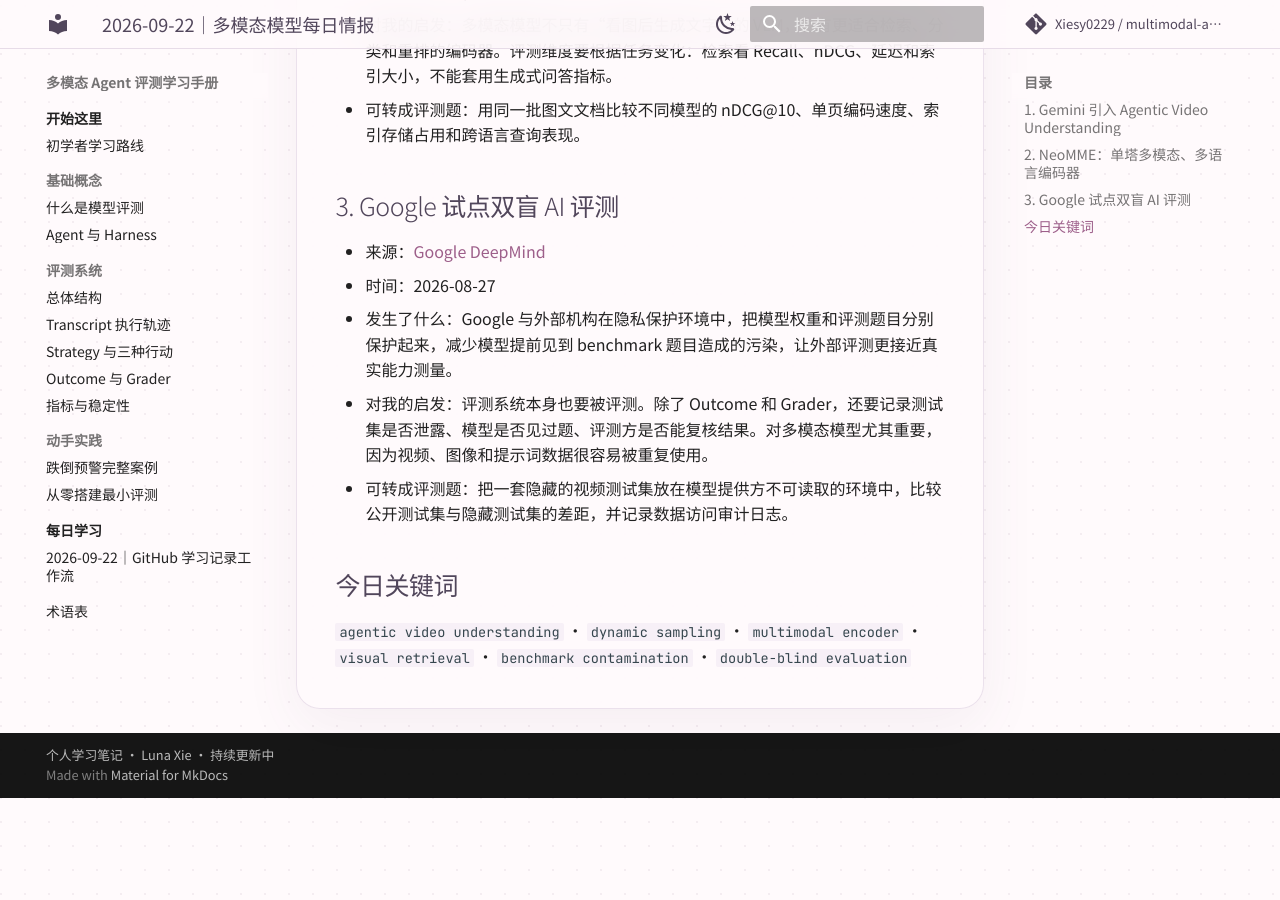
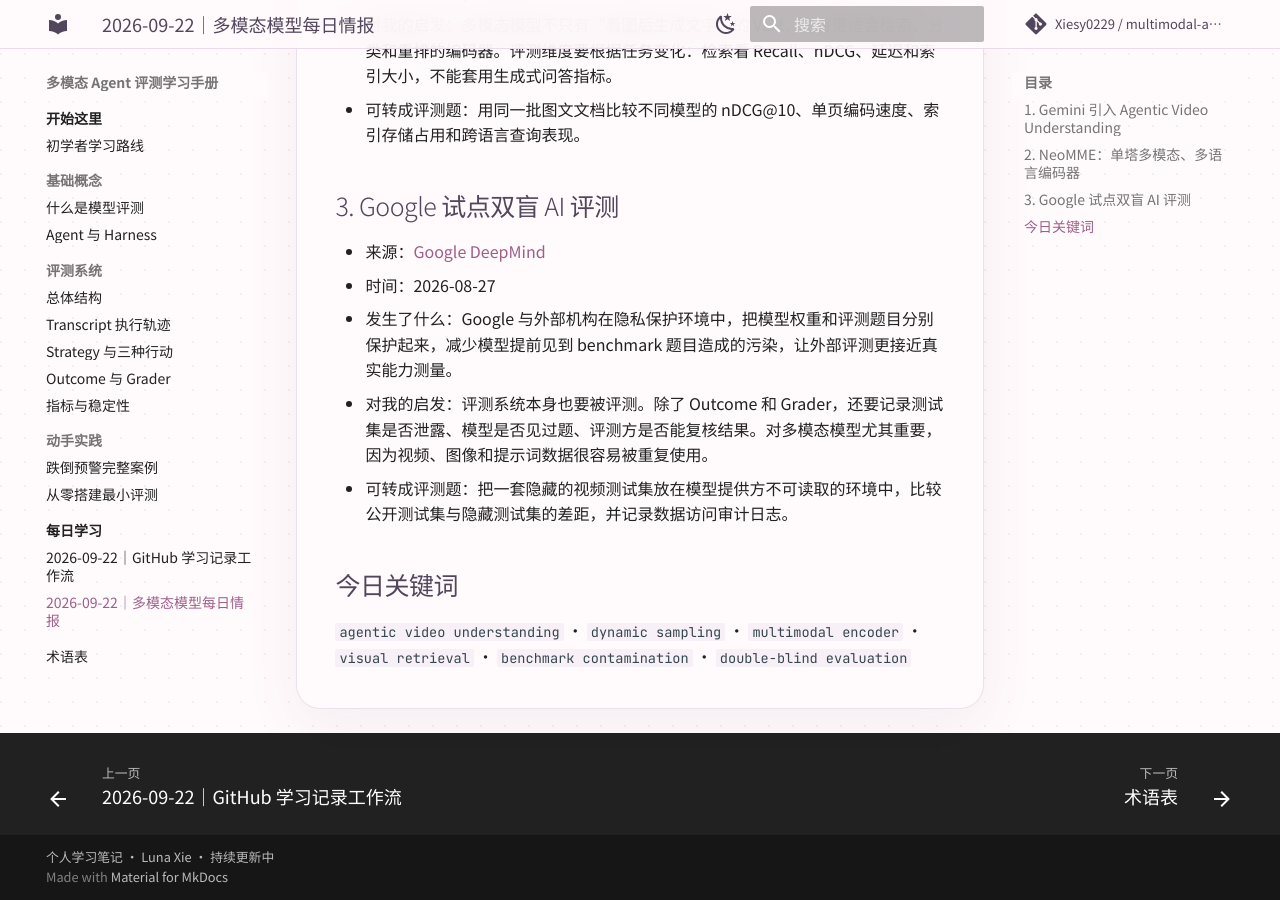
Before and after one commit to Xiesy0229/multimodal-agent-evaluation-handbook, an MkDocs documentation site: the page built from docs/daily-learning/2026-09-22-multimodal-news.md, in a window 1280 px wide and 900 px high, scrolled down 859 px. Built offline with MkDocs 1.6.1 and Material for MkDocs 9.7.7, drawn with Linux system fonts in a browser that asks for light colours; comment, search, counter and statistics services are not loaded.

Commit message:
docs: add multimodal news to navigation

```diff
--- a/mkdocs.yml
+++ b/mkdocs.yml
@@ -92,6 +92,7 @@
   - 每日学习:
       - 记录说明: daily-learning/README.md
       - 2026-09-22｜GitHub 学习记录工作流: daily-learning/2026-09-22-github-contribution-workflow.md
+      - 2026-09-22｜多模态模型每日情报: daily-learning/2026-09-22-multimodal-news.md
   - 术语表: glossary.md
 
 copyright: 个人学习笔记 · Luna Xie · 持续更新中
```
